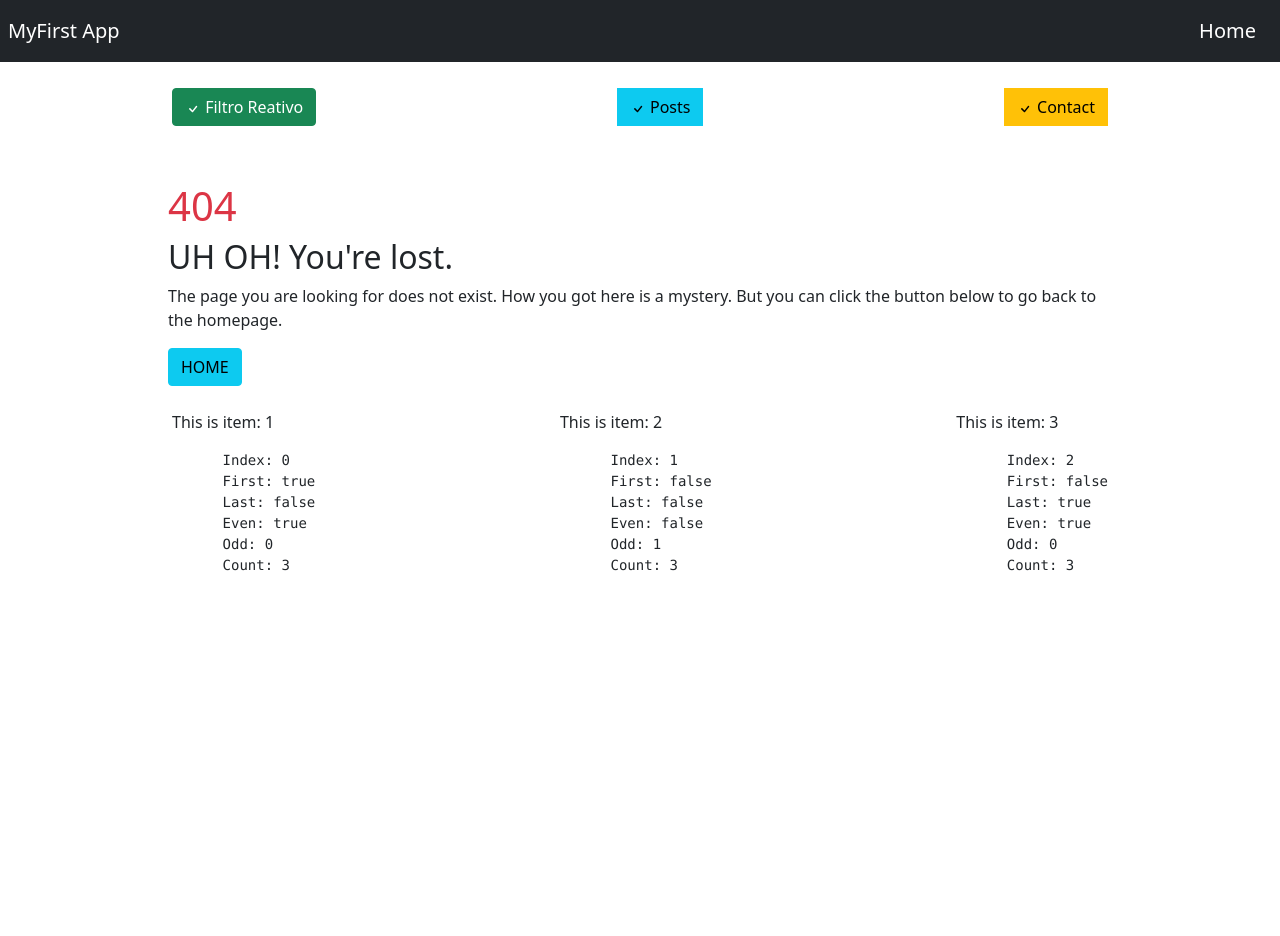
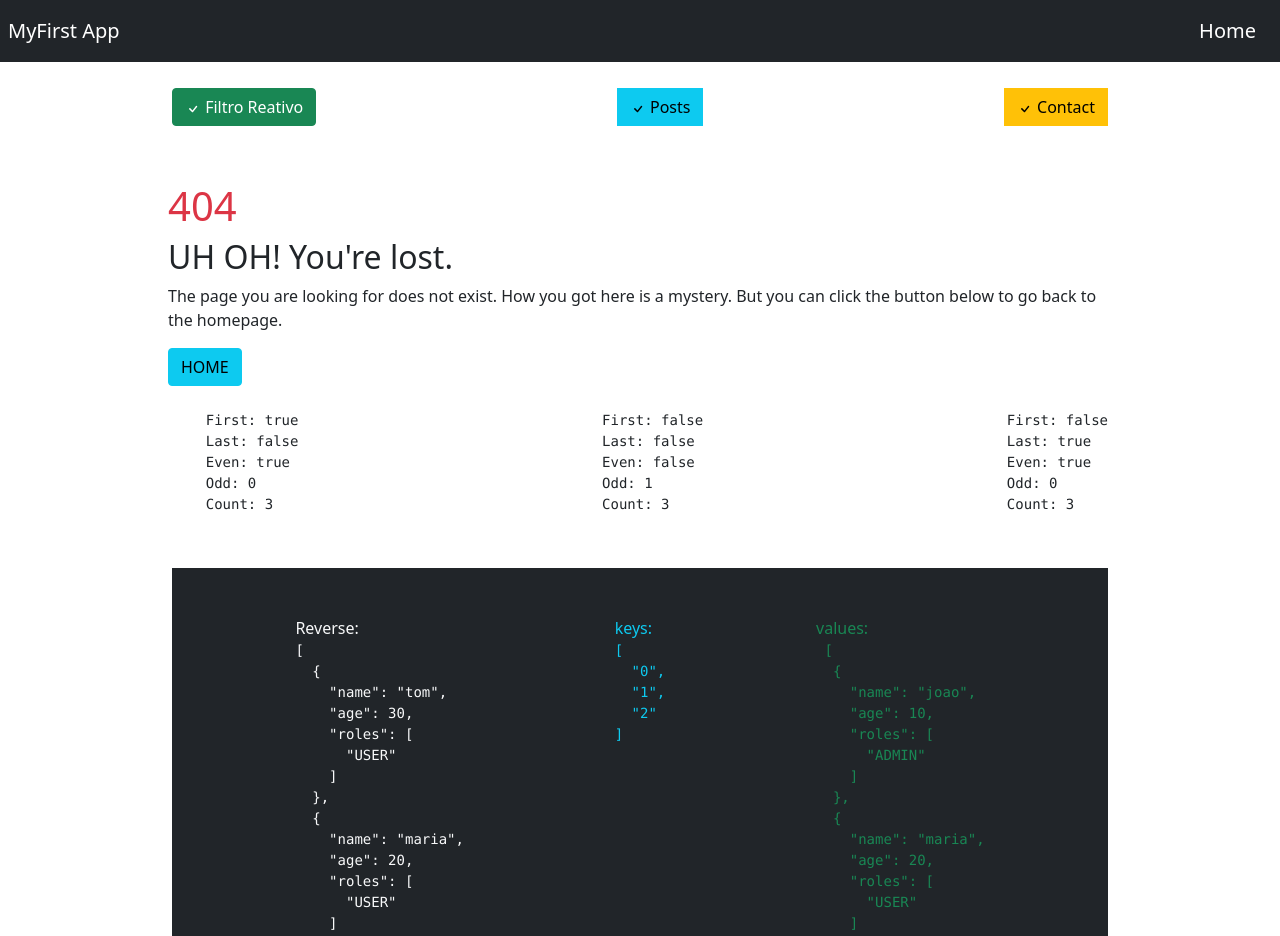
Before and after one commit to ulissesnew/my-app-reactive, an Angular app: page / in a window 1280 px wide. Shown: the top 936 px of the page. Before the commit the page ends 800 px from the top, so only its background shows below. Built offline with nearby package versions, Linux system fonts and the light colour scheme.

Commit message:
feat: aplicando custom propiedades

```diff
--- a/src/app/pages/page-not-found/page-not-found.component.html
+++ b/src/app/pages/page-not-found/page-not-found.component.html
@@ -9,22 +9,46 @@
 </div>
 
 <app-container>
-  <div *appFor="let item of [1,2,3];
+  <pre   *appFor="let item of arr;
     let i = index;
     let isFirst = first;
     let isLast = last;
     let isEven = even;
     let isOdd = odd;
     let size = count;
-  ">
-  <p>This is item: {{ item || '"no content"' }}</p>
-    <pre>
-      Index: {{ i }}
+    let reverse = order;
+    let keys = keys;
+    let values = values;
+    "
+  >
     First: {{ isFirst }}
     Last: {{ isLast }}
     Even: {{ isEven }}
     Odd: {{ isOdd }}
     Count: {{ size }}
   </pre>
-  </div>
 </app-container>
+
+<app-container
+  *appFor="let item of arr;
+  let i = index;
+  let isFirst = first;
+  let reverse = order;
+  let keys = keys;
+  let values = values;"
+>
+  <ul  *ngIf="isFirst"
+    class="d-flex justify-content-around w-100 p-5 bg-dark"
+    style="list-style: none; overflow-x: scroll; height: 50vh;"
+  >
+    <li class=" text-light">
+      Reverse: <pre>{{reverse | json}}</pre>
+    </li>
+    <li class=" text-info">
+      keys: <pre>{{keys | json}}</pre>
+    </li>
+    <li class=" text-success">
+    values: <pre> {{values | json}}</pre>
+    </li>
+  </ul>
+</app-container>
```
Lines whose indentation alone changed are shown as unchanged.
